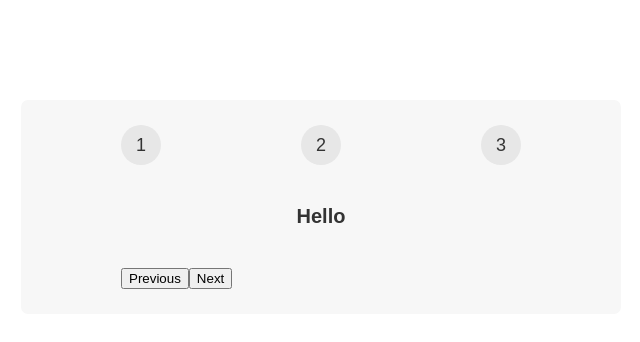
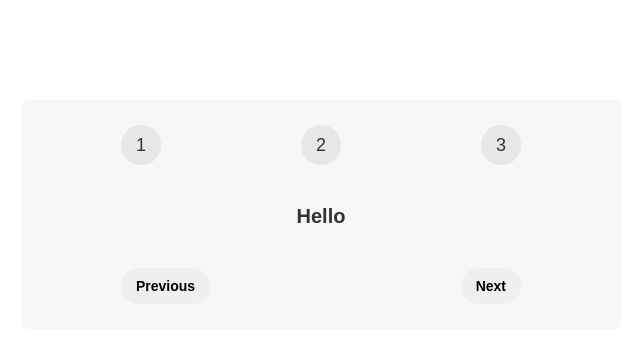
Before and after one commit to Jegan-kanthasamy/steps, a React (Create React App) app: page / in a window 1280 px wide. Shown: the top 342 px of the page, without its empty margins (319-959 px from the left). Built offline with nearby package versions, Linux system fonts and the light colour scheme.

Commit message:
rename index.html title to step app

```diff
--- a/public/index.html
+++ b/public/index.html
@@ -24,7 +24,7 @@
       work correctly both with client-side routing and a non-root public URL.
       Learn how to configure a non-root public URL by running `npm run build`.
     -->
-    <title>React App</title>
+    <title>Step App</title>
   </head>
   <body>
     <noscript>You need to enable JavaScript to run this app.</noscript>
--- a/src/App.js
+++ b/src/App.js
@@ -8,7 +8,7 @@ export default function App() {
       </div>
 
       <p className="message">Hello</p>
-      <div className="buttona">
+      <div className="buttons">
         <button>Previous</button>
         <button>Next</button>
       </div>
```
